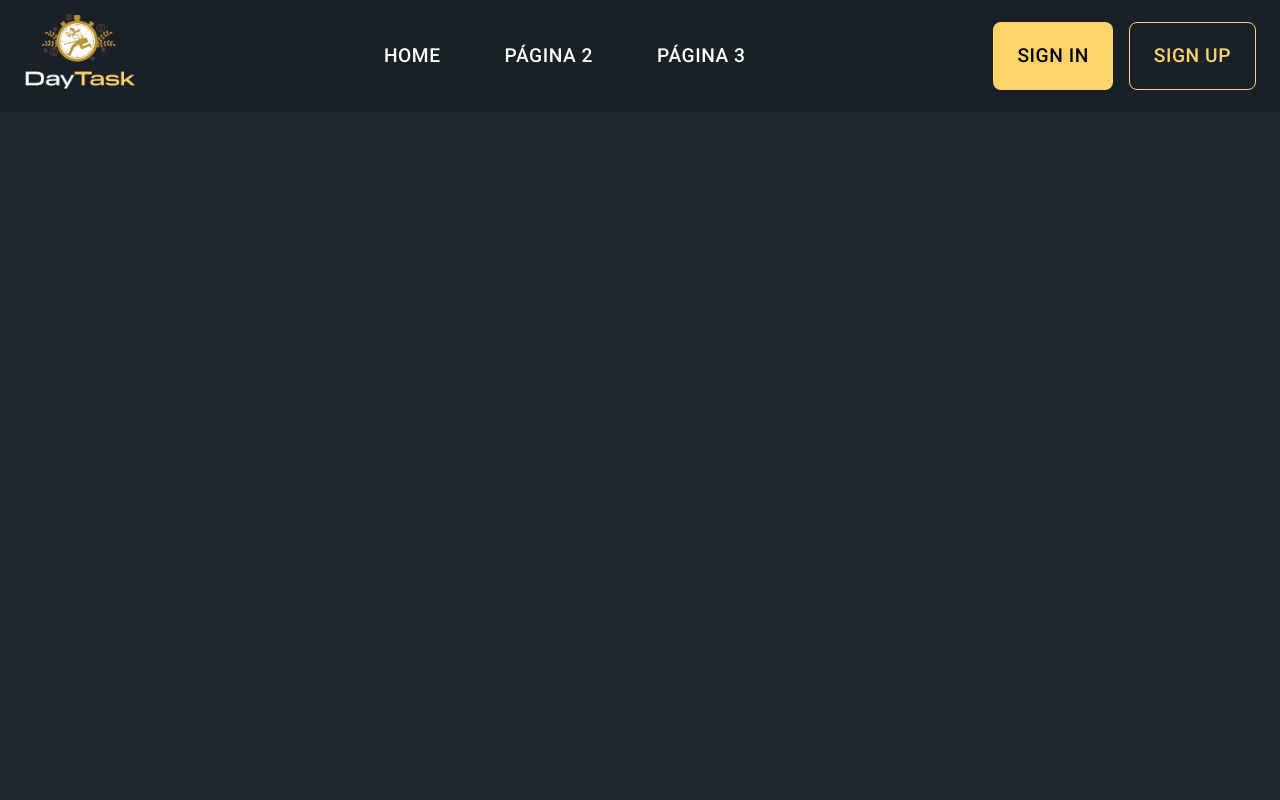
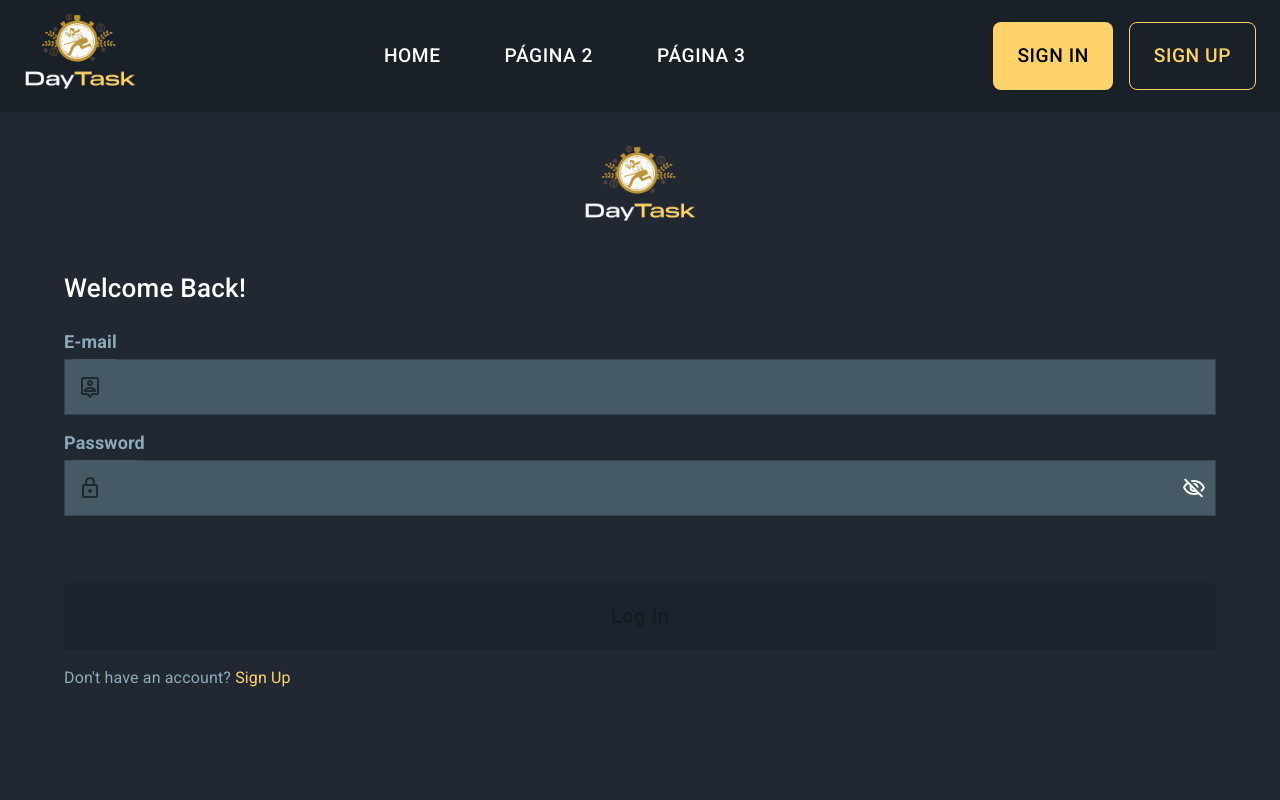
Before and after one commit to PedroAlencarr/WebProgPraticalWork, a React (Vite) app in the folder frontend/: page /login in a window 1280 px wide. Shown: the top 800 px of the page. Built offline with nearby package versions, Linux system fonts and the light colour scheme.

Commit message:
feat/Login page created

```diff
--- a/frontend/src/App.jsx
+++ b/frontend/src/App.jsx
@@ -1,10 +1,10 @@
 import './assets/styles/index.scss';
 import {BrowserRouter, Routes, Route} from "react-router-dom";
-import Splash from './pages/Splash/Splash.jsx';
-import Register from './pages/Register/Register.jsx';
-import Login from './pages/Login/Login.jsx';
 import Header from './components/Header/Header.jsx';
 import Footer from './components/Footer/Footer.jsx';
+import Splash from './pages/Splash/Splash.jsx';
+import Login from './pages/Login/Login.jsx';
+import Register from './pages/Register/Register.jsx';
 import Profile from './pages/Profile/Profile.jsx';
 
 function App() {
@@ -15,6 +15,7 @@ function App() {
         <div className="container">
           <Routes>
             <Route path="/" element={<Splash/>}/>
+            <Route path="/login" element={<Login/>}/>
             <Route path="/register" element={<Register/>}/>
             <Route path="/profile" element={<Profile/>}/>
           </Routes>
--- a/frontend/src/pages/Login/Login.jsx
+++ b/frontend/src/pages/Login/Login.jsx
@@ -1,8 +1,218 @@
+import React from 'react';
+import { Link } from 'react-router-dom';
+import {
+    Container,
+    Box,
+    Button,
+    Typography,
+    InputAdornment,
+    IconButton,
+    TextField
+} from '@mui/material';
+import { styled } from '@mui/material/styles';
+import {
+    PersonPinOutlined,
+    LockOutlined,
+    VisibilityOutlined,
+    VisibilityOffOutlined
+} from '@mui/icons-material';
+import { Formik, Form, Field, ErrorMessage } from 'formik';
+import * as Yup from 'yup';
+import "../Login/Login.scss";
+import Logo from '../../assets/images/logo.png';
+
+const StyledTextField = styled(TextField)(() => ({
+    '& .MuiOutlinedInput-root': {
+        backgroundColor: '#455A64',
+        color: '#fff',
+        borderRadius: '0px',
+    },
+    '& .MuiOutlinedInput-root.Mui-focused': {
+        backgroundColor: '#455A64',
+        borderColor: '#1976d2',
+    },
+    '& .MuiInputLabel-root': {
+        color: '#8CAAB9',
+        fontSize: '1.125rem',
+        transform: 'translate(0, -.25rem)',
+        position: 'relative',
+    },
+    '& .MuiInputLabel-shrink': {
+        transform: 'translate(0, -.25rem) scale(1)',
+        fontWeight: 'bold',
+    },
+}));
+
+const StyledLink = styled(Link)(() => ({
+    color: '#FED36A',
+    textDecoration: 'none',
+    '&:hover': {
+        color: '#E5BC5E',
+    },
+}));
+
 export default function Login() {
+    const [showPassword, setShowPassword] = React.useState(false);
 
-  return (
-    <div className="splash">
-        <h1>Login</h1>
-    </div>
+    const handleClickShowPassword = () => setShowPassword((show) => !show);
+
+    const handleMouseDownPassword = (event) => {
+        event.preventDefault();
+    };
+
+    const validationSchema = Yup.object({
+        email: Yup.string()
+            .email('Invalid email address')
+            .required('Email is required'),
+        password: Yup.string()
+            .min(8, 'Password must be at least 8 characters')
+            .required('Password is required'),
+    });
+
+    const initialValues = {
+        email: '',
+        password: '',
+    };
+
+    const handleSubmit = async (values, { resetForm }) => {
+        console.log(values)
+        resetForm()
+    };
+
+    return (
+        <Container
+            className='login'
+            sx={{
+                display: 'flex',
+                flexDirection: 'column',
+                justifyContent: 'center',
+                alignItems: 'center',
+                padding: '2rem',
+            }}
+        >
+            <img className='login__logo' src={Logo} alt='DayTask logo' />
+            <Typography
+                component="h2"
+                gutterBottom
+                sx={{
+                    fontSize: '1.625rem',
+                    fontWeight: '500',
+                    color: '#fff',
+                    alignSelf: 'flex-start',
+                }}
+            >
+                Welcome Back!
+            </Typography>
+
+            <Formik
+                initialValues={initialValues}
+                validationSchema={validationSchema}
+                onSubmit={handleSubmit}
+            >
+                {({ errors, touched, isValid, dirty }) => (
+                    <Form
+                        style={{
+                            width: '100%',
+                        }}
+                    >
+                        <Box
+                            sx={{
+                                width: '100%',
+                                mt: 2,
+                                display: 'flex',
+                                flexDirection: 'column',
+                                gap: 2,
+                            }}
+                        >
+                            <Field
+                                name="email"
+                                as={StyledTextField}
+                                fullWidth
+                                label="E-mail"
+                                type="email"
+                                error={touched.email && Boolean(errors.email)}
+                                helperText={<ErrorMessage name="email" />}
+                                InputProps={{
+                                    startAdornment: (
+                                        <InputAdornment position="start">
+                                            <PersonPinOutlined sx={{ marginRight: '.5rem' }} />
+                                        </InputAdornment>
+                                    ),
+                                }}
+                            />
+
+                            <Field
+                                name="password"
+                                as={StyledTextField}
+                                fullWidth
+                                label="Password"
+                                type={showPassword ? 'text' : 'password'}
+                                error={touched.password && Boolean(errors.password)}
+                                helperText={<ErrorMessage name="password" />}
+                                InputProps={{
+                                    startAdornment: (
+                                        <InputAdornment position="start">
+                                            <LockOutlined sx={{ marginRight: '.5rem' }} />
+                                        </InputAdornment>
+                                    ),
+                                    endAdornment: (
+                                        <InputAdornment position="end">
+                                            <IconButton
+                                                onClick={handleClickShowPassword}
+                                                onMouseDown={handleMouseDownPassword}
+                                                edge="end"
+                                            >
+                                                {showPassword ? (
+                                                    <VisibilityOutlined sx={{ color: '#fff' }} />
+                                                ) : (
+                                                    <VisibilityOffOutlined sx={{ color: '#fff' }} />
+                                                )}
+                                            </IconButton>
+                                        </InputAdornment>
+                                    ),
+                                }}
+                            />
+
+                            <Button
+                                type="submit"
+                                variant="contained"
+                                color="primary"
+                                fullWidth
+                                disabled={!(isValid && dirty)}
+                                sx={{
+                                    width: '100%',
+                                    padding: '1rem',
+                                    marginTop: '3rem',
+                                    backgroundColor: '#FED36A',
+                                    fontSize: '1.25rem',
+                                    color: '#000000',
+                                    textDecoration: 'none',
+                                    textTransform: 'none',
+                                    '&:hover': {
+                                        backgroundColor: '#E5BC5E',
+                                    },
+                                }}
+                            >
+                                Log In
+                            </Button>
+
+                            <Typography
+                                component="p"
+                                sx={{
+                                    width: 'fit-content',
+                                    fontSize: '1rem',
+                                    color: '#8CAAB9',
+                                }}
+                            >
+                                Don't have an account?{' '}
+                                <StyledLink to='/register'>
+                                    Sign Up
+                                </StyledLink>
+                            </Typography>
+                        </Box>
+                    </Form>
+                )}
+            </Formik>
+        </Container>
   )
 }
--- /dev/null
+++ b/frontend/src/pages/Login/Login.scss
@@ -0,0 +1,12 @@
+@import "../../assets/styles/index.scss";
+
+.login {
+    &__logo {
+        width: 8.7rem;
+        margin-bottom: 3rem;
+
+        @media (min-width: 900px) {
+            width: 7rem;
+        }
+    }
+}
```
